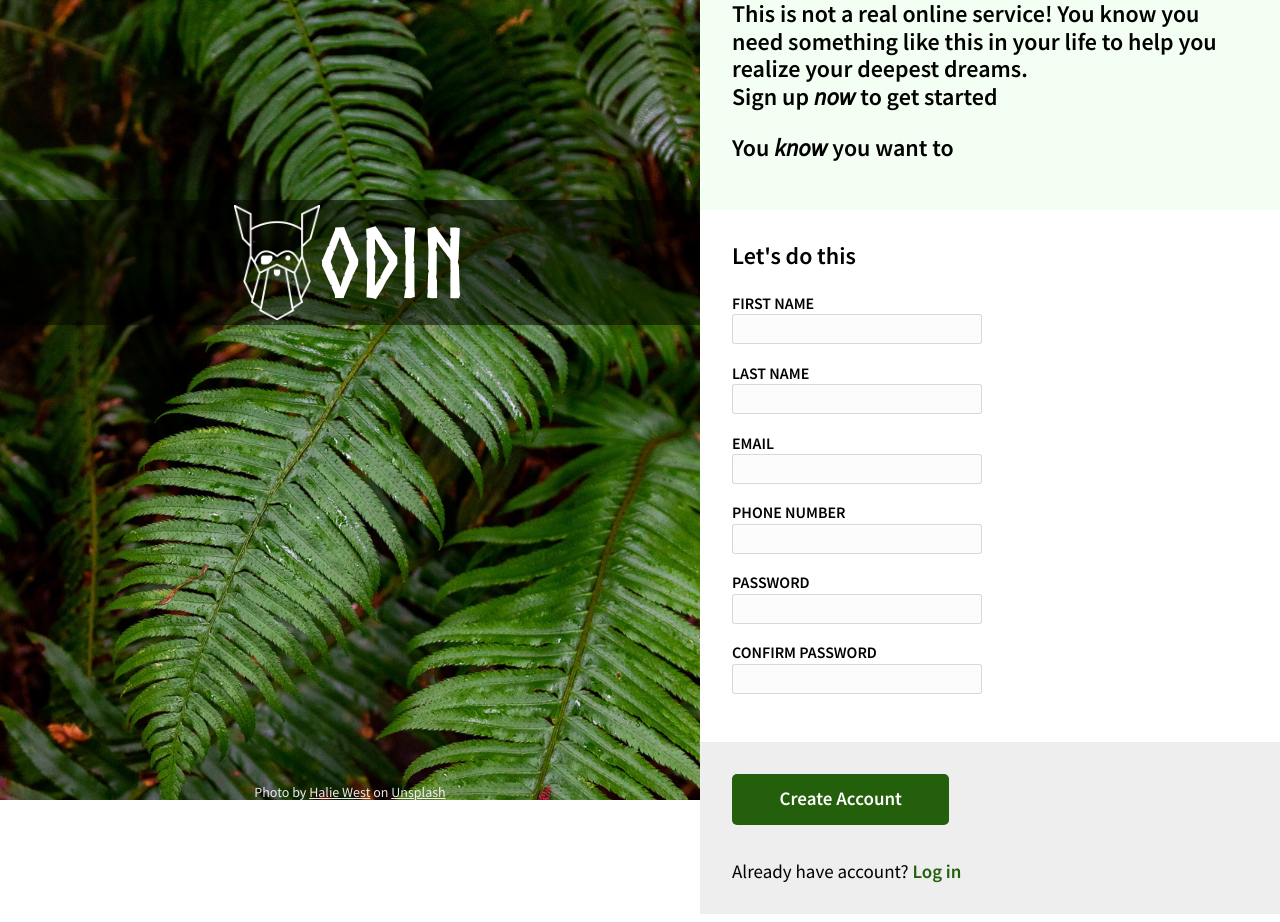
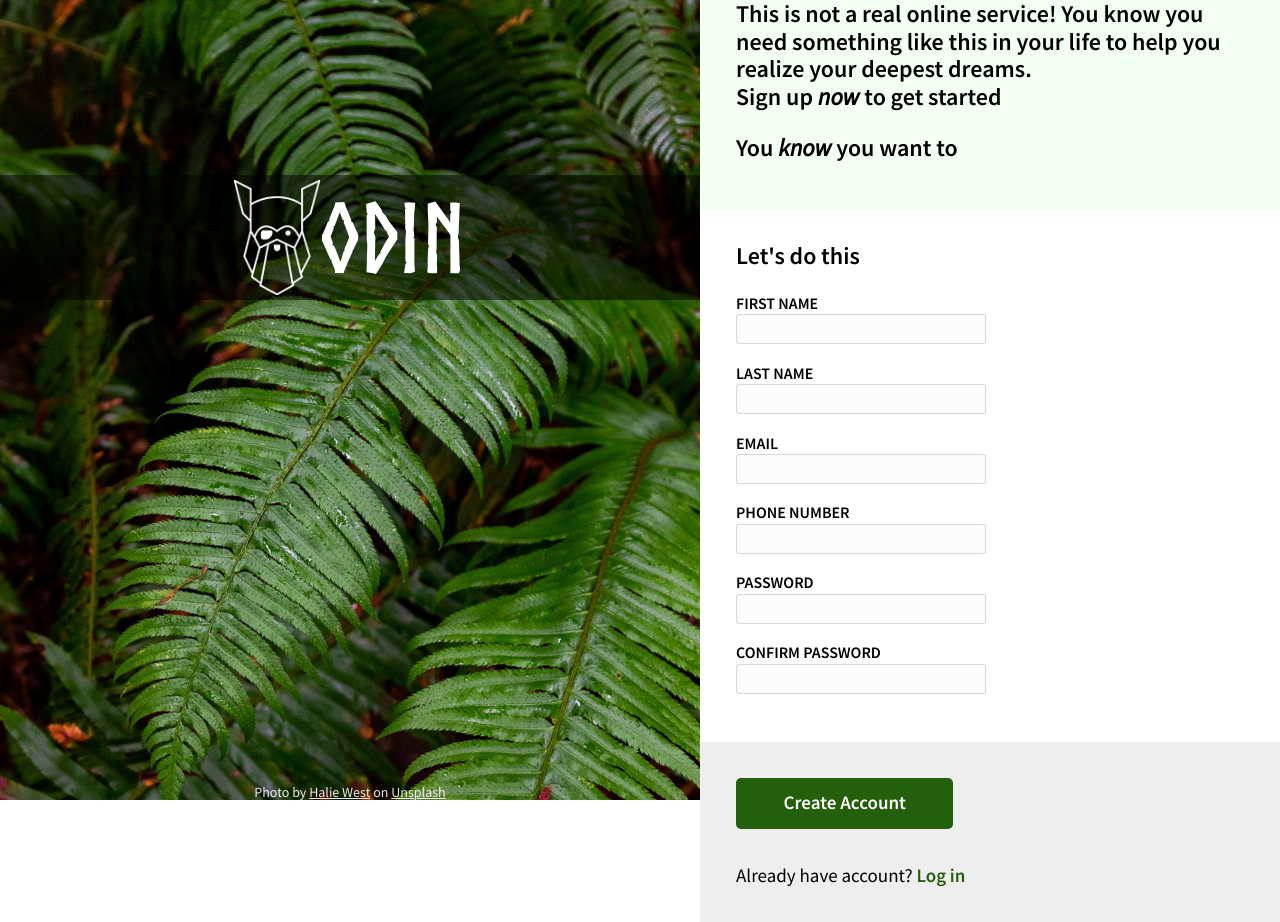
Before and after one commit to nguyenlekhtn/Project-Sign-up-Form, a plain HTML site: page index.html in a window 1280 px wide. Drawn offline with Linux system fonts and the light colour scheme.

Commit message:
made logo same line as main top

```diff
--- a/index.html
+++ b/index.html
@@ -59,7 +59,7 @@
       </div>
       <div class="bottom__main ctn__main" id="form">
         <button class="btn" form="">Create Account</button>
-        <p class="login_text">Already have account? <span>Log in</span></p>
+        <p class="login_text">Already have account? <a href="#">Log in</a></p>
       </div>
     </div>
   </div>
--- a/style.css
+++ b/style.css
@@ -18,9 +18,12 @@
 :root {
   --fz-large: 1.92rem;
   --ff-main: 'Source Sans Pro', sans-serif;
-  --pd-main: 32px;
+  --pd-main: 36px;
   --clr-accent: #245f0b;
-
+  --clr-accent-dark: #133106;
+  --fz-logo: 9.6rem;
+  --h-logo: calc(var(--fz-logo) * 1.2);
+  --height-top-main: 300px;
 }
 
 body {
@@ -47,7 +50,10 @@ body {
 }
 
 .logo {
-  margin-top: 200px;
+  --pd: 5px;
+
+
+  margin-top: calc(var(--height-top-main) - var(--h-logo) - var(--pd) * 2);
   display: flex;
   align-items: center;
   justify-content: center;
@@ -60,7 +66,7 @@ body {
 }
 
 .logo-img {
-  height: 1.2em;
+  height: var(--h-logo)
 }
 
 .credit {
@@ -87,7 +93,7 @@ body {
 }
 
 .top__main {
-  height: 300px;
+  height: var(--height-top-main);
   background-color: #f2fff2;
   padding-bottom: 3em;
 
@@ -176,7 +182,12 @@ body {
   margin-top: 36px;
 }
 
-.login_text > span {
+.login_text > a {
   font-weight: 700;
   color: var(--clr-accent);
+  text-decoration: none;
 }
+
+.login_text > a:hover {
+  color: var(--clr-accent-dark)
+}
```
